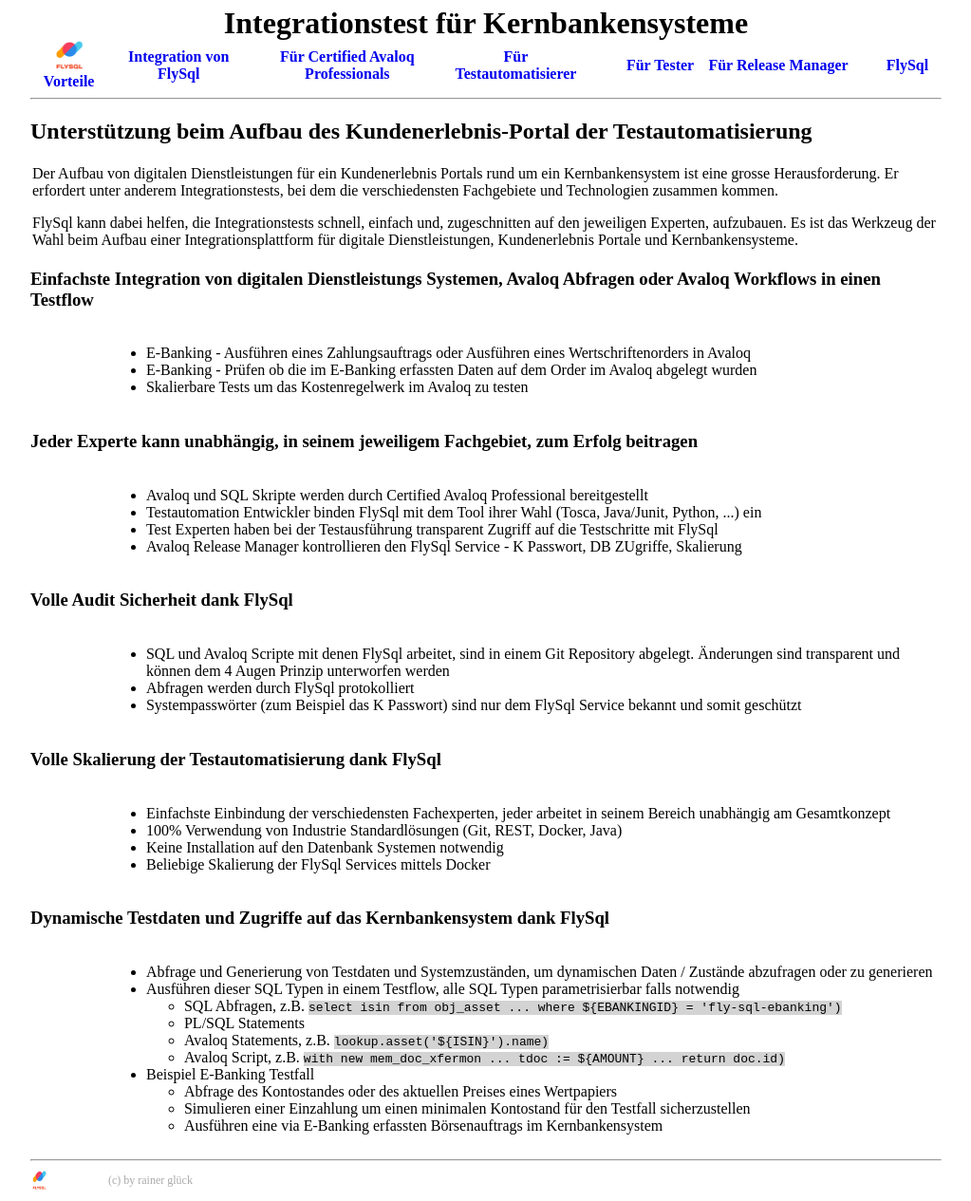
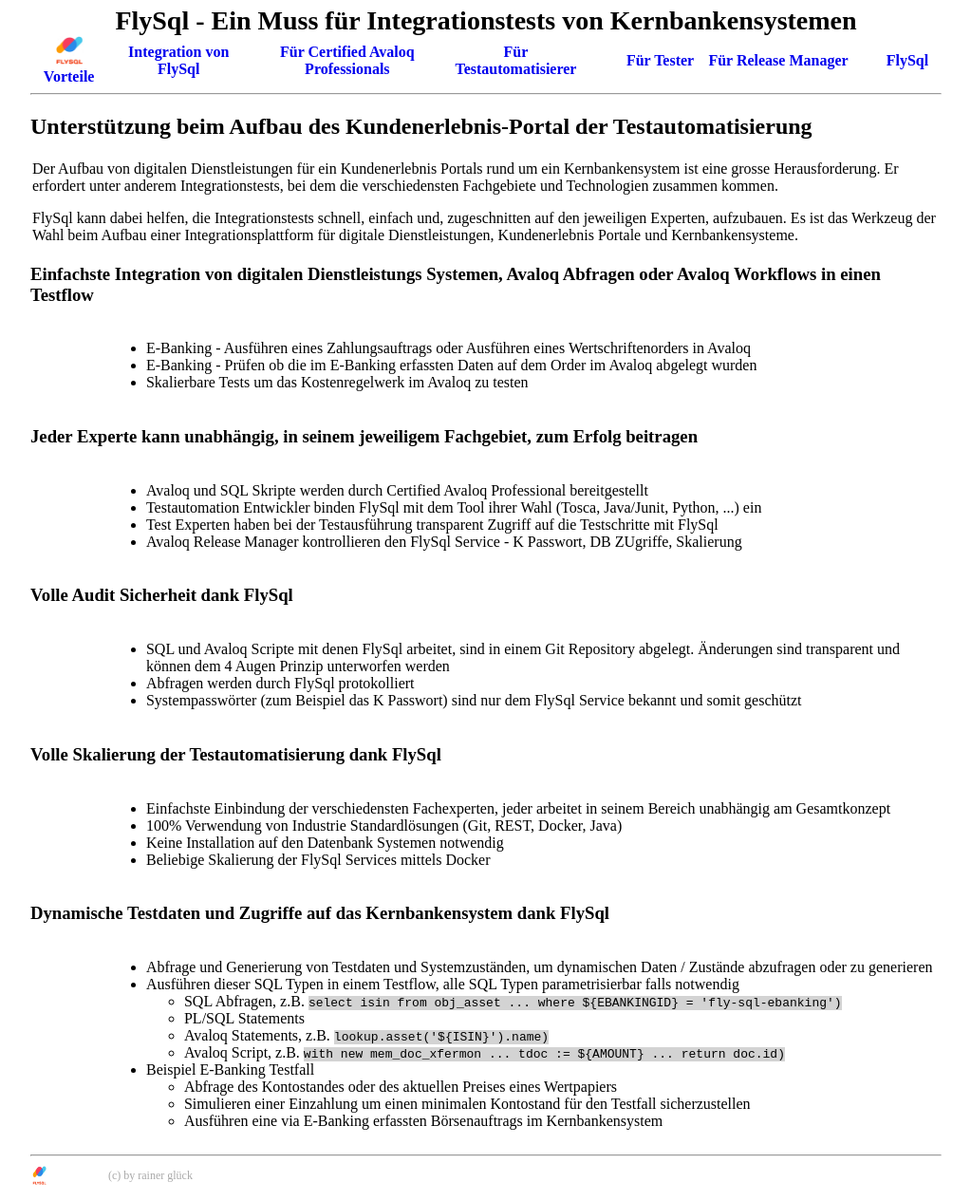
Before and after one commit to flysql/flysql.github.io, a Jekyll site: the page built from index.html, in a window 1280 px wide. Shown: the whole page at 95% size, without its empty margins (128-1151 px from the left). Built offline with Jekyll 4.4.1, drawn with Linux system fonts in a browser that asks for light colours.

Commit message:
changes title

```diff
--- a/_layouts/default.html
+++ b/_layouts/default.html
@@ -10,7 +10,7 @@
 </head>
 
 <body>
-	<a class="title-a" href="/">Integrationstest für Kernbankensysteme</a>
+	<a class="title-a" href="/">FlySql - Ein Muss für Integrationstests von Kernbankensystemen</a>
 	<div class="header-div">
 		<div class=" header-a" style="display: grid;">
 			<a href="/">
--- a/css/main.css
+++ b/css/main.css
@@ -27,7 +27,7 @@
     width: 100%;
     text-decoration: none;
     text-align: center;
-    font-size: xx-large;
+    font-size: 28px;
     font-weight: bolder;
 }
 
```
